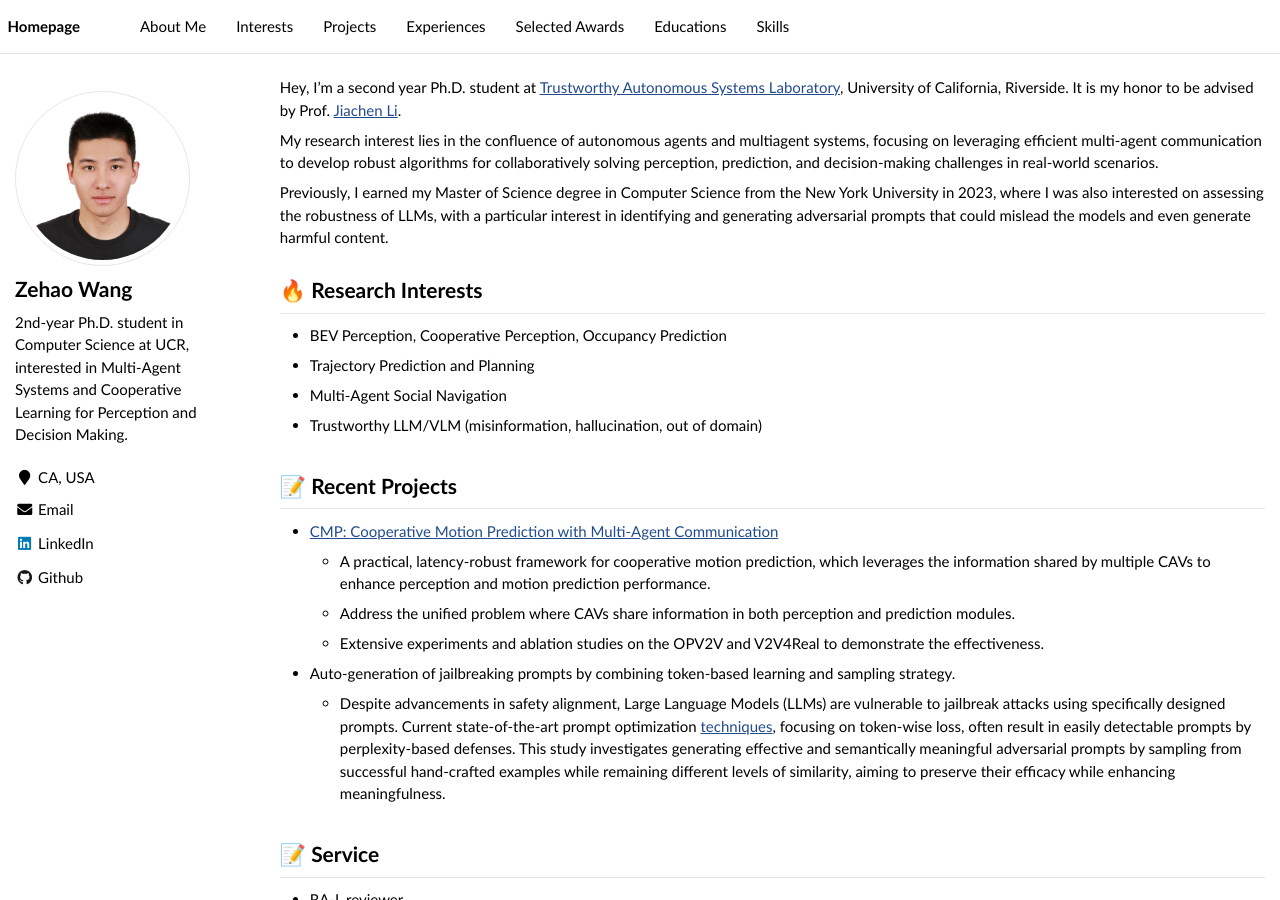
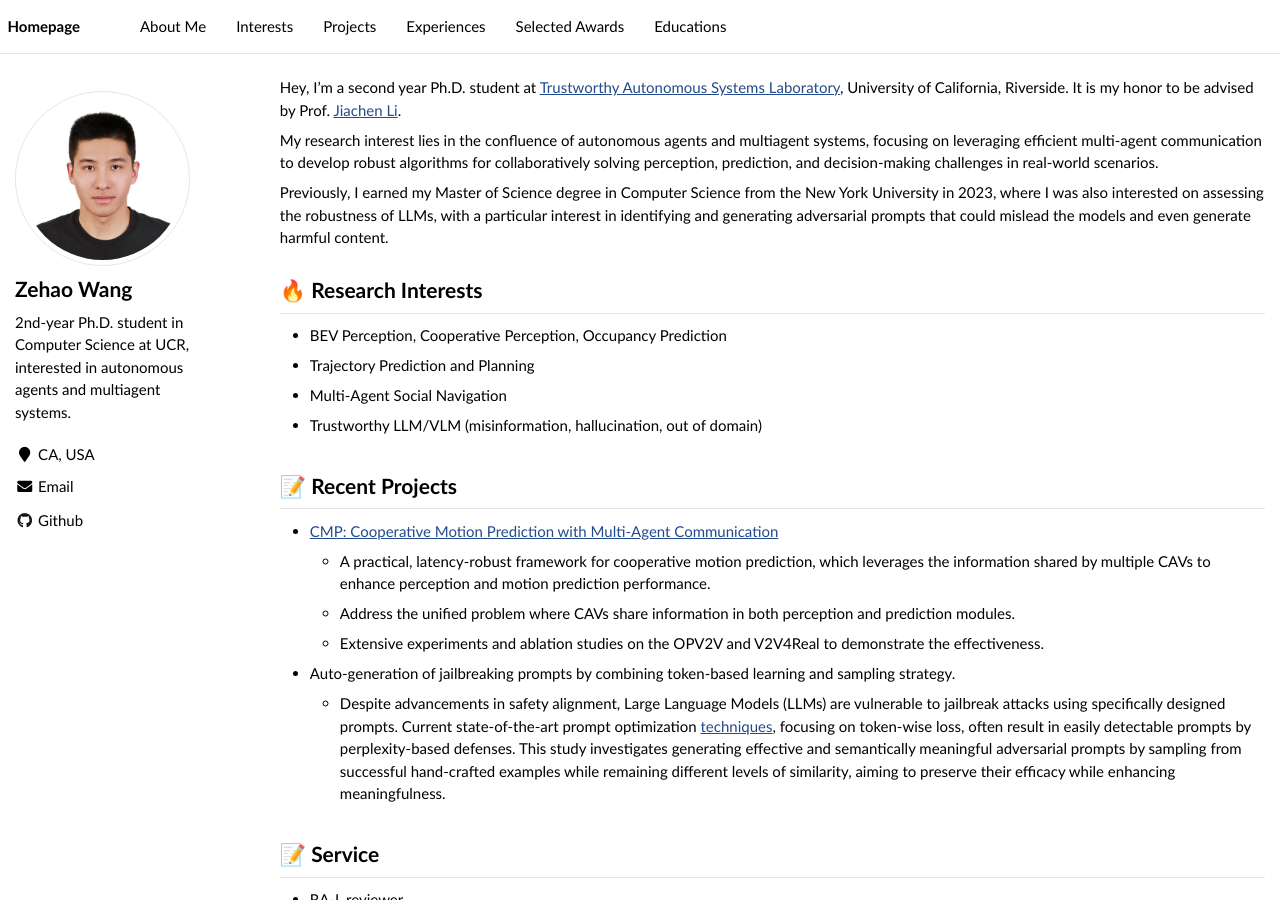
Before and after one commit to zehaowang983/zehaowang983.github.io, a Jekyll site: the page built from _pages/about.md, in a window 1280 px wide and 900 px high. Built offline with Jekyll 4.4.1, drawn with Linux system fonts in a browser that asks for light colours.

Commit message:
navigation change

```diff
--- a/_config.yml
+++ b/_config.yml
@@ -23,7 +23,7 @@ baidu_site_verification  :  # get baidu_site_verification from https://ziyuan.ba
 author:
   name             : "Zehao Wang"
   avatar           : "images/profile-512x512.jpg"
-  bio              : "2nd-year Ph.D. student in Computer Science at UCR, interested in Multi-Agent Systems and Cooperative Learning for Perception and Decision Making."
+  bio              : "2nd-year Ph.D. student in Computer Science at UCR, interested in autonomous agents and multiagent systems."
   location         : "CA, USA"
   employer         :
   pubmed           :
@@ -43,7 +43,7 @@ author:
   instagram        :
   impactstory      : # e.g., "https://profiles.impactstory.org/u/xxxx-xxxx-xxxx-xxxx"
   lastfm           :
-  linkedin         : "zehao-wang-b909621a4"
+  # linkedin         : "zehao-wang-b909621a4"
   dblp             : # e.g., "https://dblp.org/pid/xx/xxxx.html"
   orcid            : # e.g., "https://orcid.org/xxxx"
   pinterest        :
--- a/_data/navigation.yml
+++ b/_data/navigation.yml
@@ -24,9 +24,6 @@ main:
   - title: "Educations"
     url: "/#educations"
 
-  - title: "Skills"
-    url: "/#skills"
-
   # - title: "Invited Talks"
   #   url: "/#-invited-talks"
 
```
